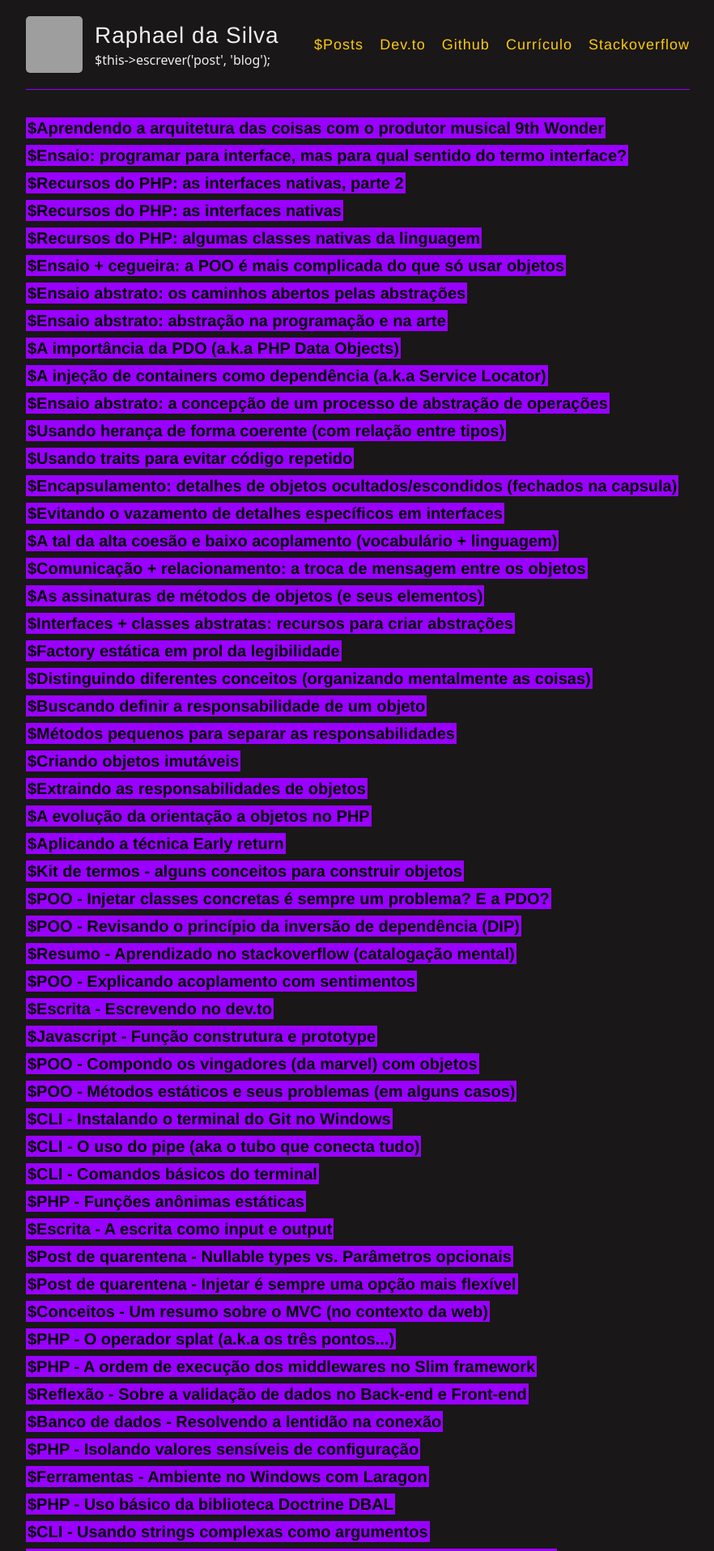
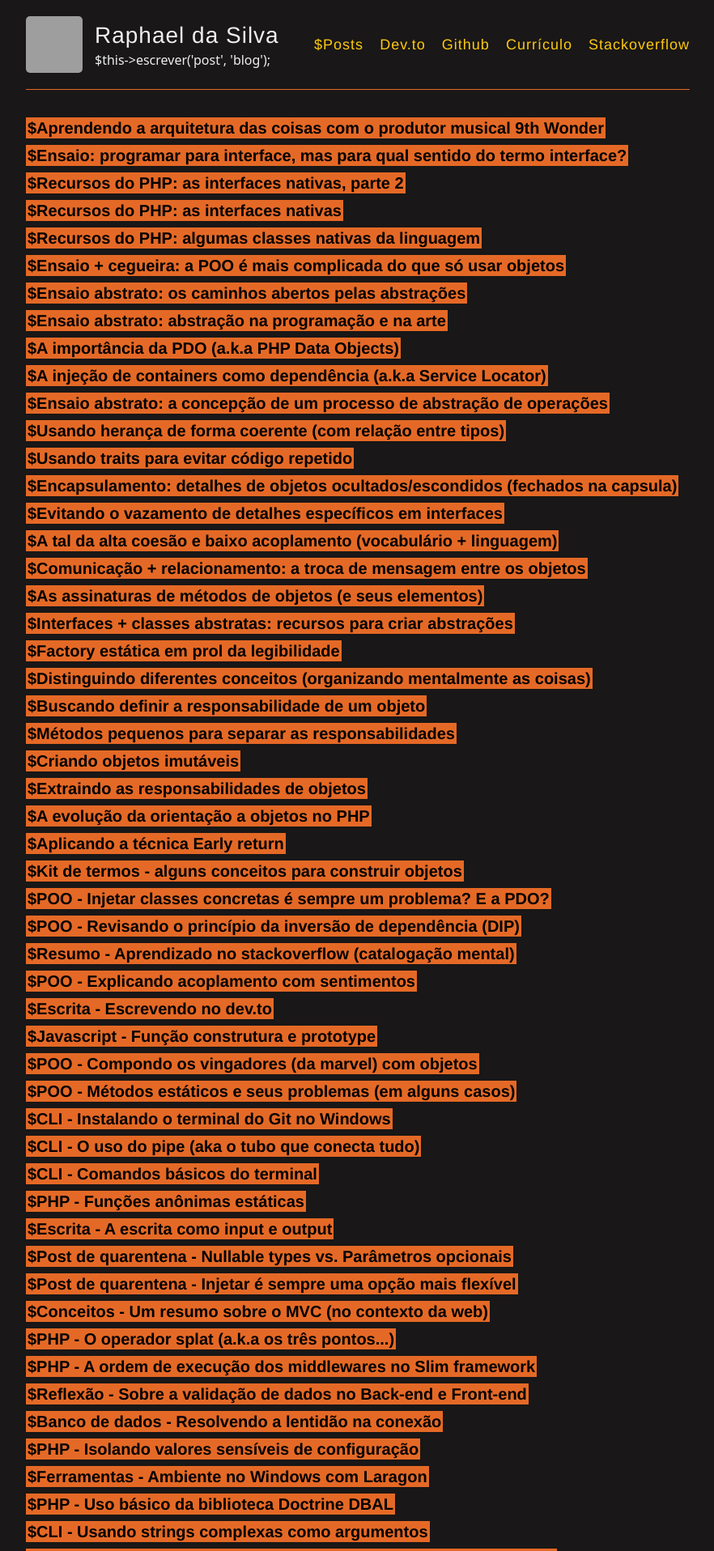
Before and after one commit to raphael-da-silva/raphael-da-silva.github.io, a Jekyll site: the page built from index.html, in a window 1280 px wide. Shown: the top 1916 px of the page at 81% size, without its empty margins (198-1080 px from the left). Built offline with Jekyll 4.4.1, drawn with Linux system fonts in a browser that asks for light colours; nearby versions of some CDN libraries; grey boxes are pictures that could not be loaded.

Commit message:
Update no layout

```diff
--- a/_sass/_variables.scss
+++ b/_sass/_variables.scss
@@ -14,7 +14,7 @@ $gray: #EEEEEE;
 $lightGray: #EEEEEE;
 $white: #EEEEEE;
 $yellow: #FFC90E;
-$custom: #9900ff;
+$custom: #e56926;
 
 // Font stacks
 $helvetica: Noto sans, Helvetica, Arial, sans-serif;
--- a/style.scss
+++ b/style.scss
@@ -286,6 +286,7 @@ nav {
 }
 .presentation-box{
   background-color: $custom;
+  color: $black;
   padding: 10px;
   margin-top: 10px;
 }
```
